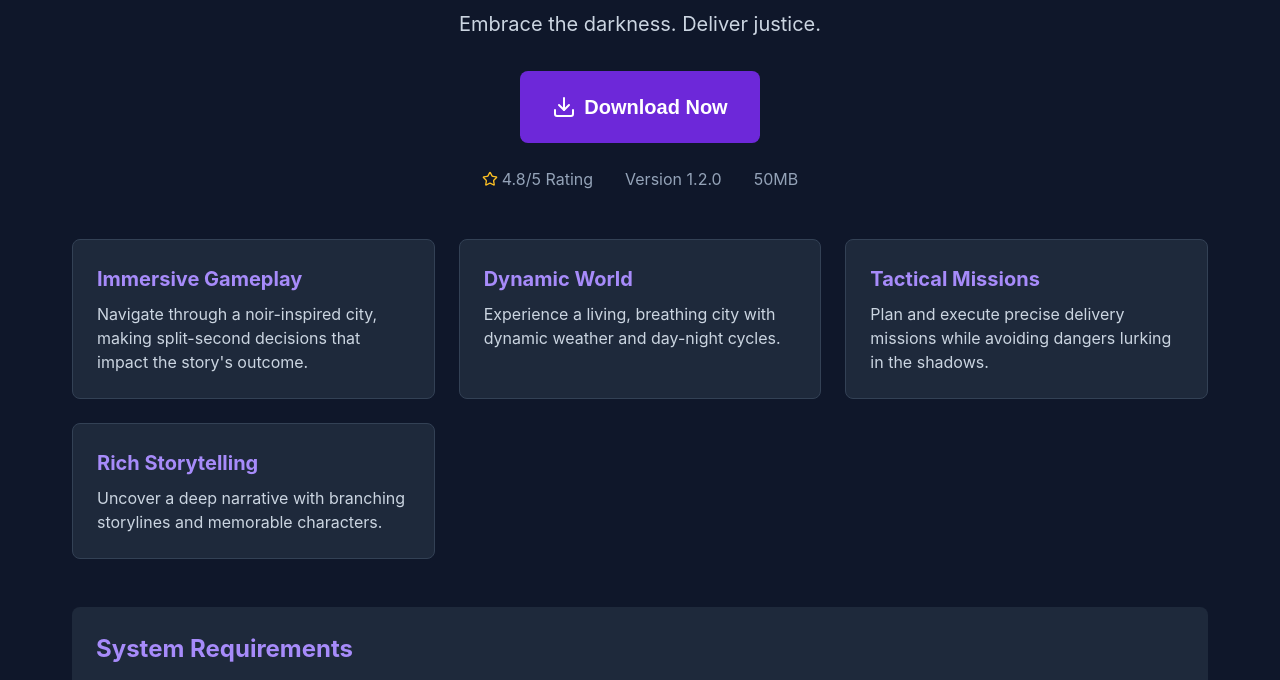
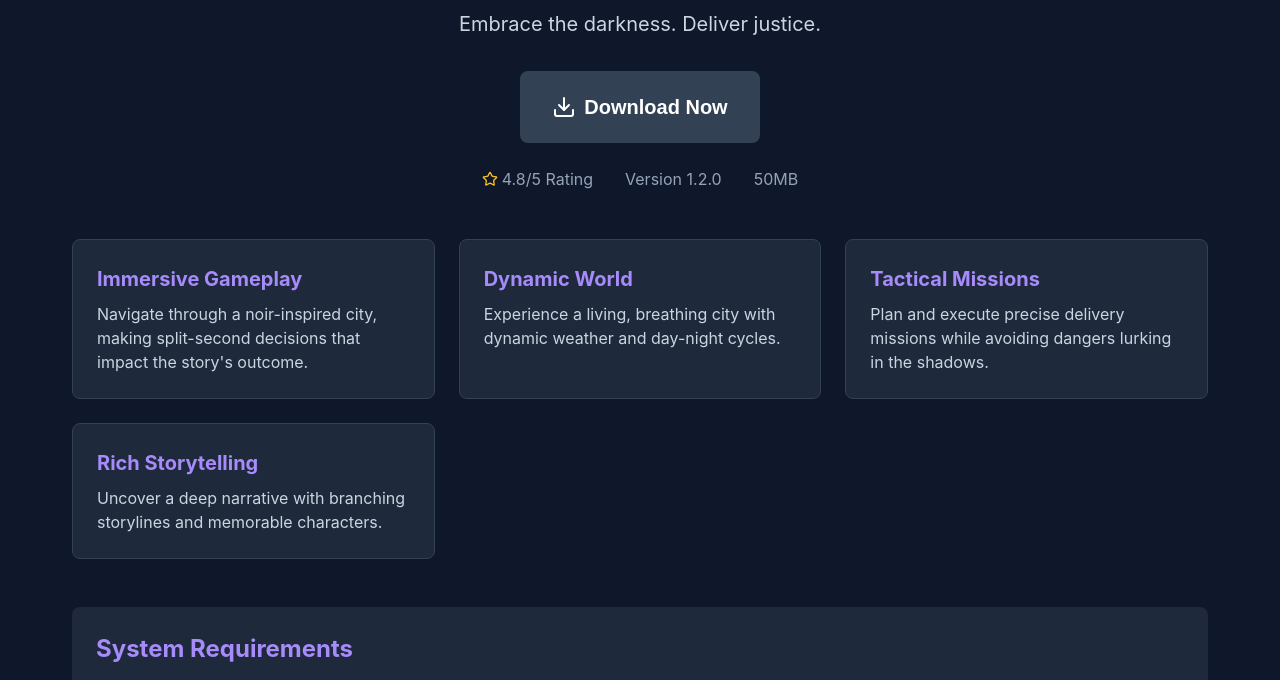
Before and after one commit to ByteOfWaffle/DownloadPageDND, a plain HTML site: page index.html in a window 1280 px wide. In both pictures the pointer is over the button "Download Now". Shown: the part 119-799 px from the top of the page. Drawn offline with nearby package versions, Linux system fonts and the light colour scheme.

Commit message:
readability

```diff
--- a/style.css
+++ b/style.css
@@ -63,7 +63,7 @@ h1 {
 
 /* Download Button */
 .download-btn {
-    background-color: var(--purple-600);
+    background-color: #7c3aed;
     color: white;
     border: none;
     padding: 1.5rem 2rem;
@@ -78,7 +78,7 @@ h1 {
 }
 
 .download-btn:hover {
-    background-color: var(--purple-700);
+    background-color: #334155;
 }
 
 /* Game Stats */
```
Also changed, not shown: index.html (+1 -1 lines).
